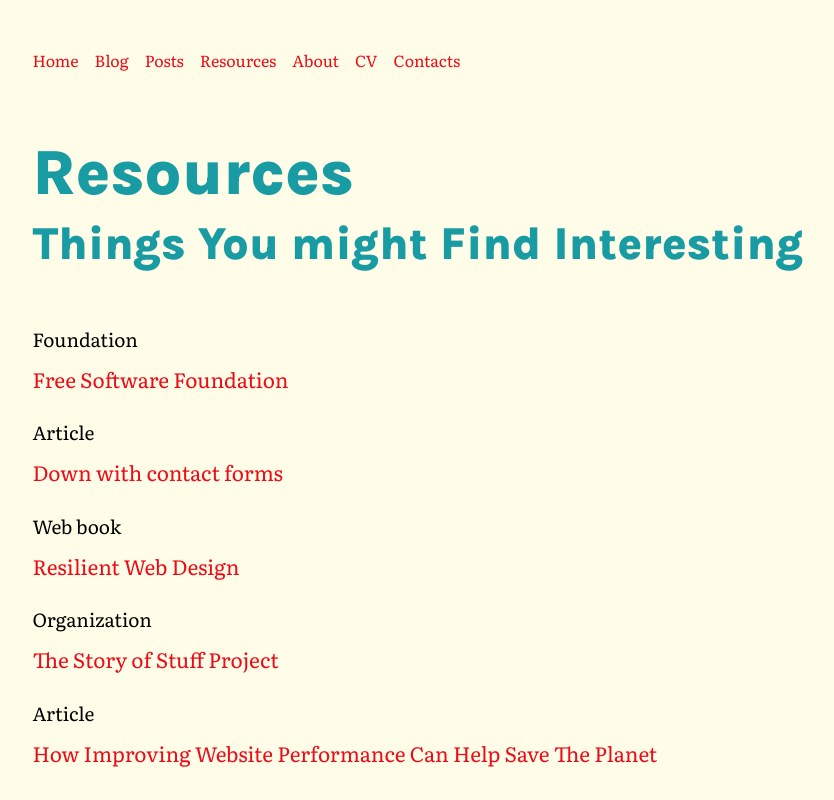
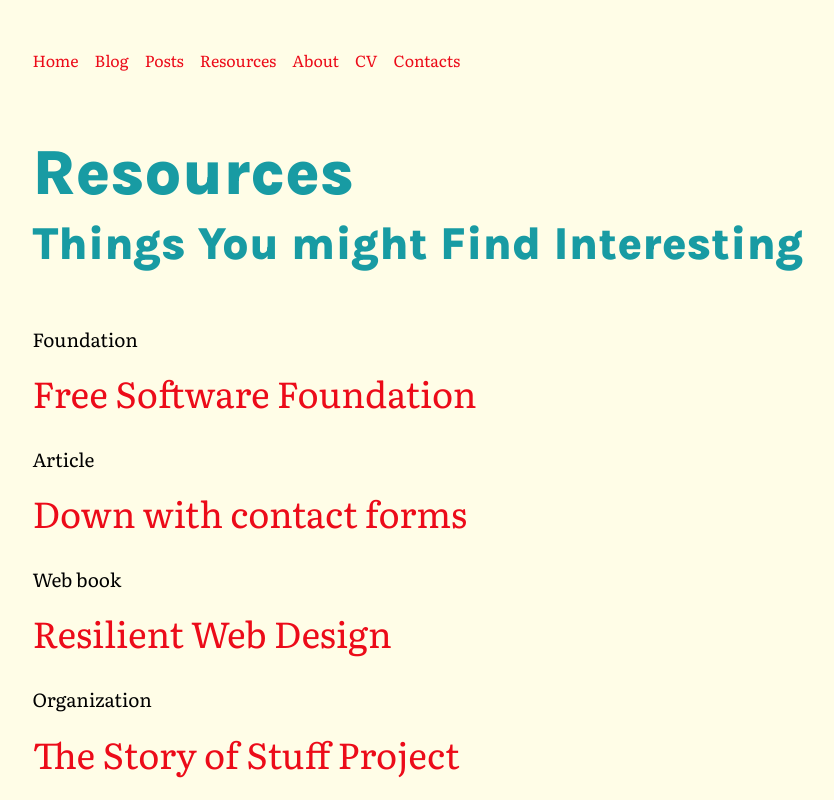
Before and after one commit to francoscarpa/Personal-Website, an Eleventy site: page source/links.njk in a window 1280 px wide. Shown: the top 800 px of the page, without its empty margins (166-1000 px from the left). Built offline with nearby package versions, Linux system fonts and the light colour scheme; Eleventy itself is replaced by a stand-in of ours; files that its build step writes are made by us from their sources.

Commit message:
Development.

```diff
--- a/source/blog.njk
+++ b/source/blog.njk
@@ -14,7 +14,7 @@
       {% if post.data.updated %} ⟶ <span>{{post.data.updated}}</span>
       {% endif %}
    </p>
-   <p class="link">
+   <p class="listsLinks">
       <a href="{{ post.url }}">{{ post.data.h1 }}</a>
    </p>
 {%- endfor -%}
--- a/source/links.njk
+++ b/source/links.njk
@@ -9,26 +9,26 @@
 h2: Things You might Find Interesting
 ---
 <p class="metadata">Foundation</p>
-<p class="link">
+<p class="listsLinks">
    <a href="https://www.fsf.org/">Free Software Foundation</a>
 </p>
 
 <p class="metadata">Article</p>
-<p class="link">
+<p class="listsLinks">
    <a href="https://vanschneider.com/down-with-contact-forms">Down with contact forms</a>
 </p>
 
 <p class="metadata">Web book</p>
-<p class="link">
+<p class="listsLinks">
    <a href="https://resilientwebdesign.com/">Resilient Web Design</a>
 </p>
 
 <p class="metadata">Organization</p>
-<p class="link">
+<p class="listsLinks">
    <a href="https://storyofstuff.org/">The Story of Stuff Project</a>
 </p>
 
 <p class="metadata">Article</p>
-<p class="link">
+<p class="listsLinks">
    <a href="https://bit.ly/2AOHMLc">How Improving Website Performance Can Help Save The Planet</a>
 </p>
--- a/source/posts.njk
+++ b/source/posts.njk
@@ -14,7 +14,7 @@
       {% if note.date.updated %} → <span>{{post.data.updated}}</span>
       {% endif %}
    </p>
-   <p class="link">
+   <p class="listsLinks">
       <a href="{{ post.url }}">{{ post.data.h1 }}</a>
    </p>
 {%- endfor -%}
--- a/source/style.css
+++ b/source/style.css
@@ -71,3 +71,8 @@
 header > * {
     margin: 0;
 }
+
+.listsLinks {
+  font-size: var(--scale3);
+  margin: 0;
+}
```
